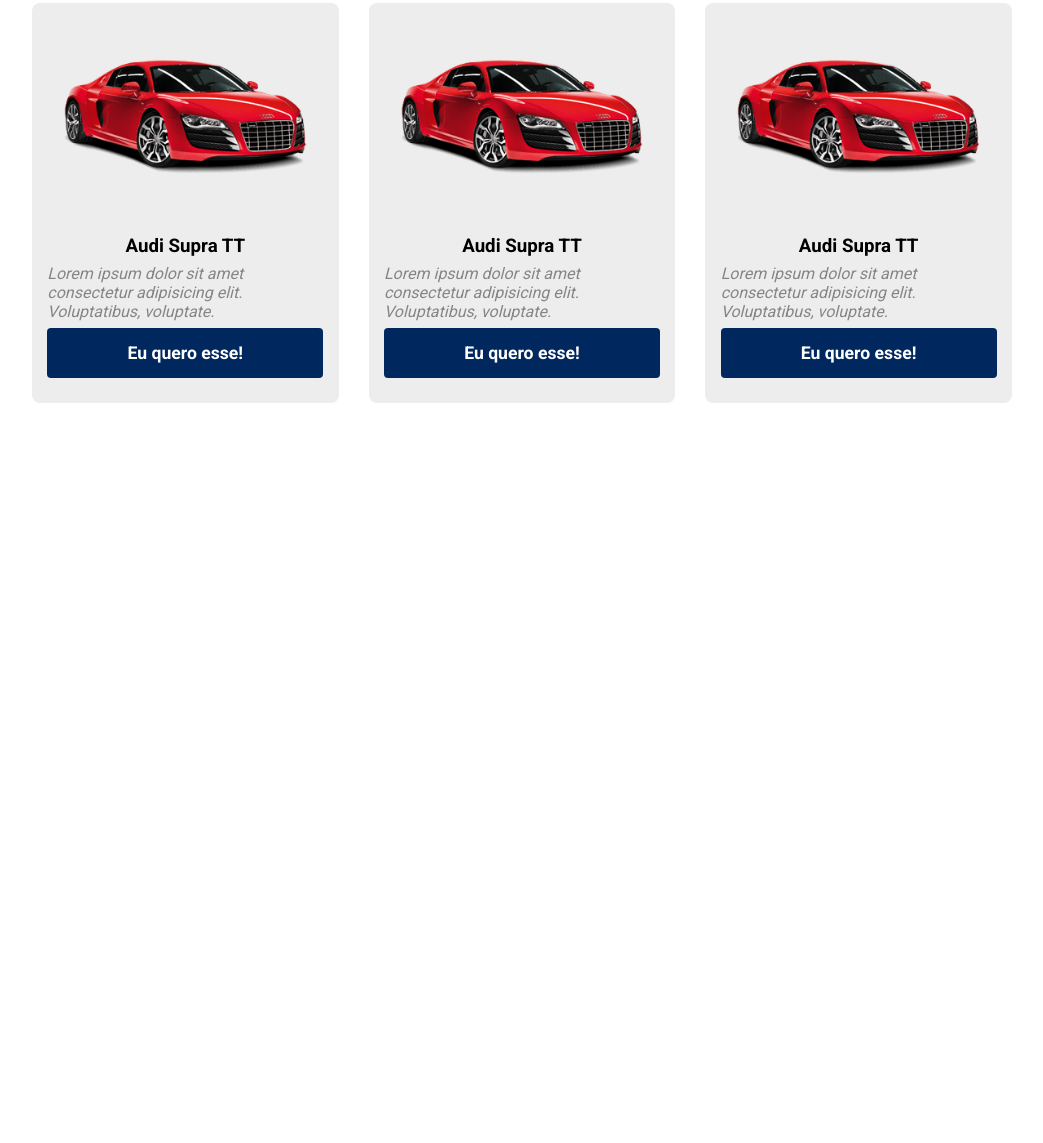
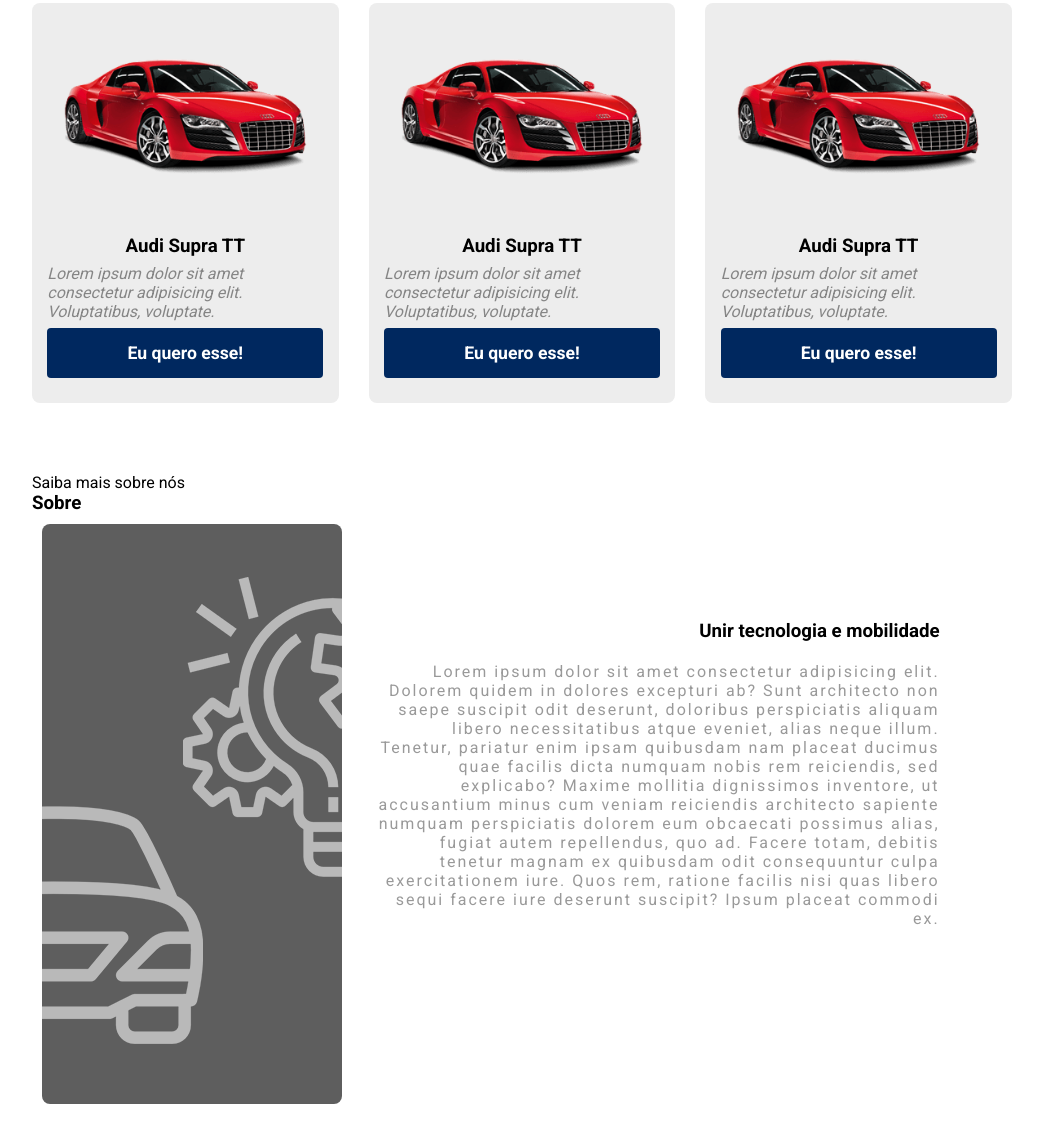
Before and after one commit to alanrochagomes/projeto-auto-cars, a plain HTML site: page index.html in a window 1280 px wide. Shown: the part 1828-2971 px from the top of the page, without its empty margins (118-1161 px from the left). Before the commit the page ends 2241 px from the top, so only its background shows below. Drawn offline with Linux system fonts and the light colour scheme.

Commit message:
estilizando-about

```diff
--- a/css/style.css
+++ b/css/style.css
@@ -239,3 +239,61 @@
     background: #dedede;
     color: var(--blue);
 }
+
+/* About */
+
+.about {
+    width: 100%;
+    height: 100%;
+    display: flex;
+    align-items: center;
+    justify-content: center;
+    padding: 50px 10px;
+}
+
+.about-content {
+    max-width: 1000px;
+    min-width: 300px;
+    height: 600px;
+    background: dedede3b;
+    margin: 0 auto;
+    border-radius: 8px;
+    z-index: 10;
+    padding: 10px;
+    display: flex;
+    flex-direction: row;
+    align-items: center;
+    justify-content: space-between;
+}
+
+.left {
+    width: 25%;
+    min-width: 300px;
+    height: 100%;
+    background: #000000a1;
+    border-radius: 8px;
+}
+
+.right {
+    width: 65%;
+    height: 100%;
+    display: flex;
+    flex-direction: column;
+    align-items: flex-start;
+    justify-content: flex-start;
+    padding-top: 10%;
+}
+
+.right h3 {
+    text-align: right;
+    width: 90%;
+    margin-bottom: 20px;
+}
+
+.right p {
+    max-width: 90%;
+    font-size: 1em;
+    letter-spacing: 2px;
+    text-align: right;
+    color: rgba(0, 0, 0, 0.4);
+}
--- a/index.html
+++ b/index.html
@@ -118,5 +118,24 @@
         </div>
     </section>
 
+    <section class="about" id="about">
+        <div class="content">
+            <div class="title-wrapper-about">
+                <p>Saiba mais sobre nós</p>
+                <h3>Sobre</h3>
+            </div>
+            <div class="about-content">
+                <div class="left">
+                    <img src="imagens/about.png" alt="Sobre">
+                </div>
+                <div class="right">
+                    <h3>Unir tecnologia e mobilidade</h3>
+                    <p>
+                        Lorem ipsum dolor sit amet consectetur adipisicing elit. Dolorem quidem in dolores excepturi ab? Sunt architecto non saepe suscipit odit deserunt, doloribus perspiciatis aliquam libero necessitatibus atque eveniet, alias neque illum. Tenetur, pariatur enim ipsam quibusdam nam placeat ducimus quae facilis dicta numquam nobis rem reiciendis, sed explicabo? Maxime mollitia dignissimos inventore, ut accusantium minus cum veniam reiciendis architecto sapiente numquam perspiciatis dolorem eum obcaecati possimus alias, fugiat autem repellendus, quo ad. Facere totam, debitis tenetur magnam ex quibusdam odit consequuntur culpa exercitationem iure. Quos rem, ratione facilis nisi quas libero sequi facere iure deserunt suscipit? Ipsum placeat commodi ex.
+                    </p>
+                </div>
+            </div>
+        </div>
+    </section>
 </body>
 </html>
```
